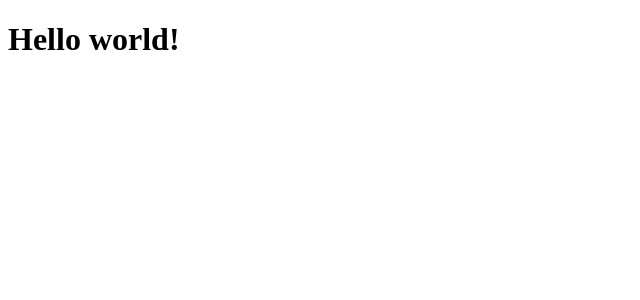
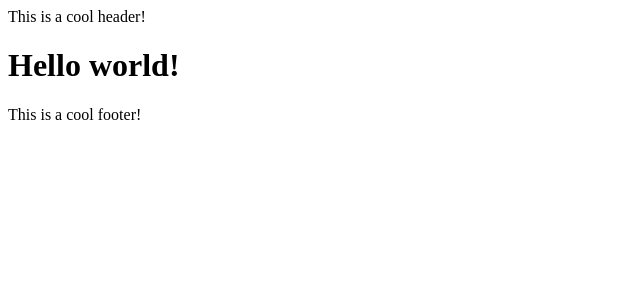
Before and after one commit to feihong/nuxtjs-quickstart, a Nuxt app: page / in a window 1280 px wide. Shown: the top 300 px of the page, without its empty margins (0-640 px from the left). Built offline with nearby package versions, Linux system fonts and the light colour scheme.

Commit message:
Add a default layout

```diff
--- /dev/null
+++ b/layouts/default.vue
@@ -0,0 +1,11 @@
+<template>
+  <div>
+    <header>
+      This is a cool header!
+    </header>
+    <nuxt/>
+    <footer>
+      This is a cool footer!
+    </footer>
+  </div>
+</template>
--- a/pages/index.vue
+++ b/pages/index.vue
@@ -1,3 +1,11 @@
 <template>
   <h1>Hello world!</h1>
 </template>
+
+<script>
+export default {
+  head() {
+    return {title: 'Hello World!'}
+  }
+}
+</script>
```
